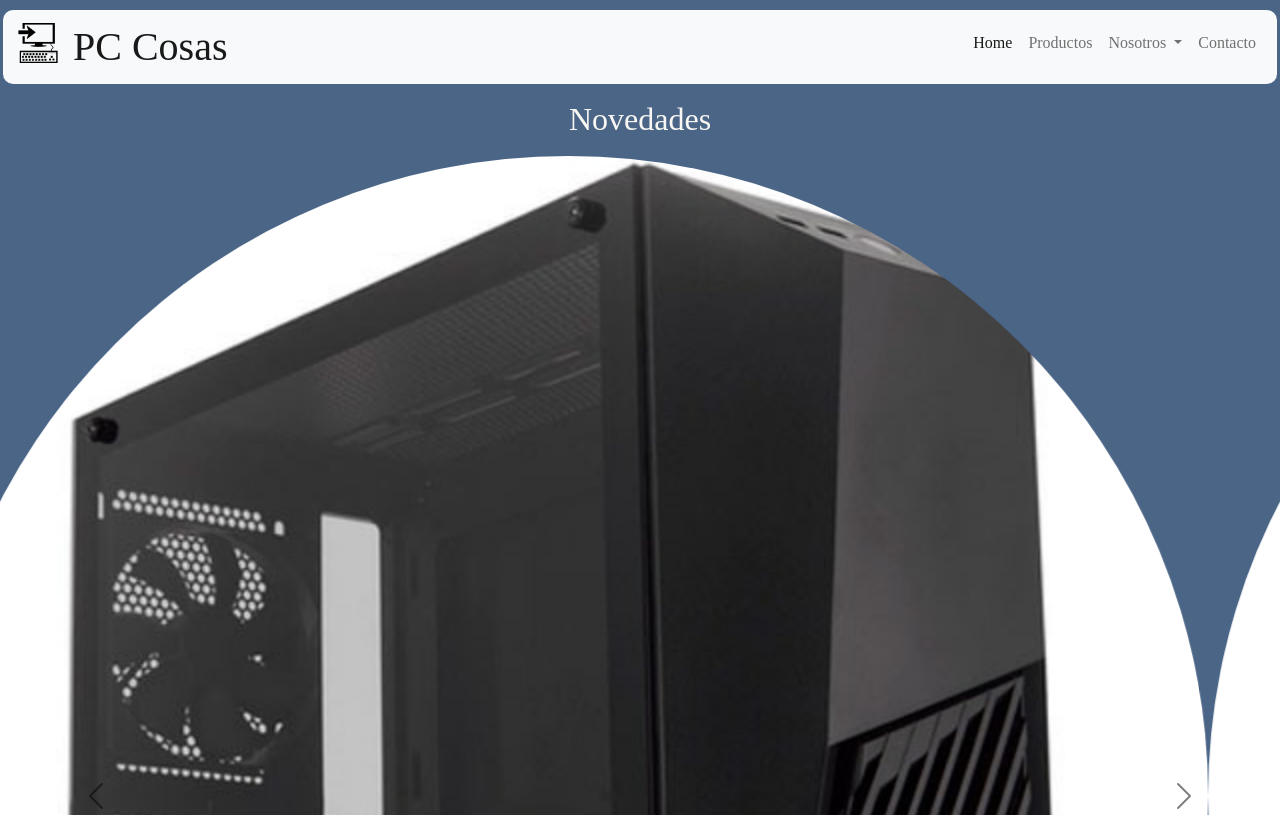
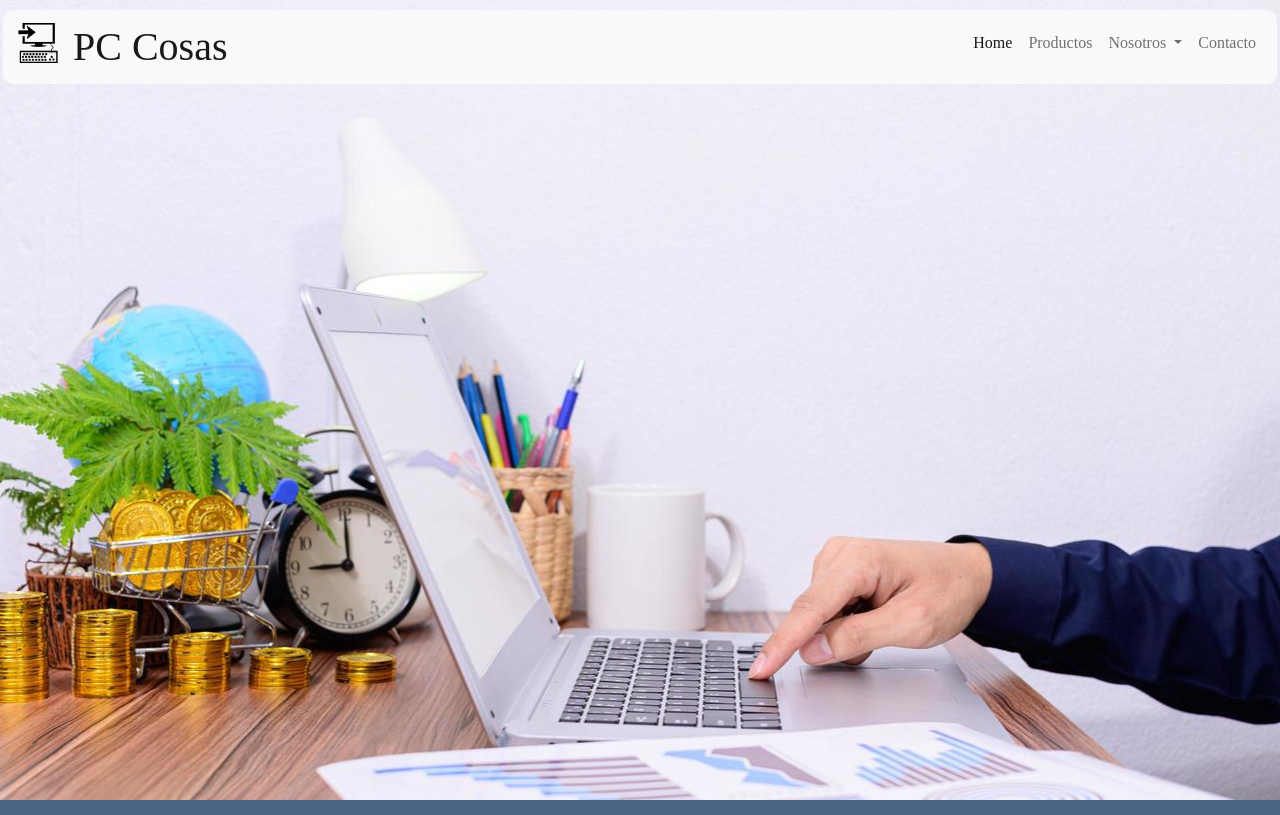
Before and after one commit to manuvega1/challenge1-nucba, a plain HTML site: page index.html in a window 1280 px wide. Shown: the top 815 px of the page. Drawn offline with nearby package versions, Linux system fonts and the light colour scheme; a web font is replaced by a local one.

Commit message:
background

```diff
--- a/index.html
+++ b/index.html
@@ -57,6 +57,7 @@
         </div>
     </nav>
     <main>
+        <div class="portada"></div>
         <h2>
             Novedades
         </h2>
--- a/style.css
+++ b/style.css
@@ -10,6 +10,15 @@
 }
 body{
     background-color: var(--main-blue-color);
+}
+.portada {
+    text-align: center;
+    padding: 0;
+    margin: 0;
+    color: var(--main-dark-blue);
+    background-image: url(./assets/pc-background-mobile.jpg);
+    background-position: center;
+    height: 660px;
 }
 .carousel-item img{
     height: 95%;
@@ -28,7 +37,7 @@ nav{
     margin: 10px 3px;
 }
 h2{
-    margin-top: 100px;
+    margin: 20px;
     text-align: center;
     color: var(--main-cream-color);
 }
@@ -40,6 +49,14 @@ h1{
     border-radius: 10px;
 }
 
+@media (min-width: 768px) {
+    .portada{
+        background-image: url(./assets/pc-background-1024.jpg);
+        background-position: center;
+        height: 800px;
+    }
+}
+
 @media (min-width: 1024px) {
     .nav-item a{
         margin-top: 23px;
```
Also changed, not shown: assets/pc-background-1024.jpg (added), assets/pc-background-mobile.jpg (added), assets/pc-background.jpg (added). Lines whose indentation alone changed are shown as unchanged.
